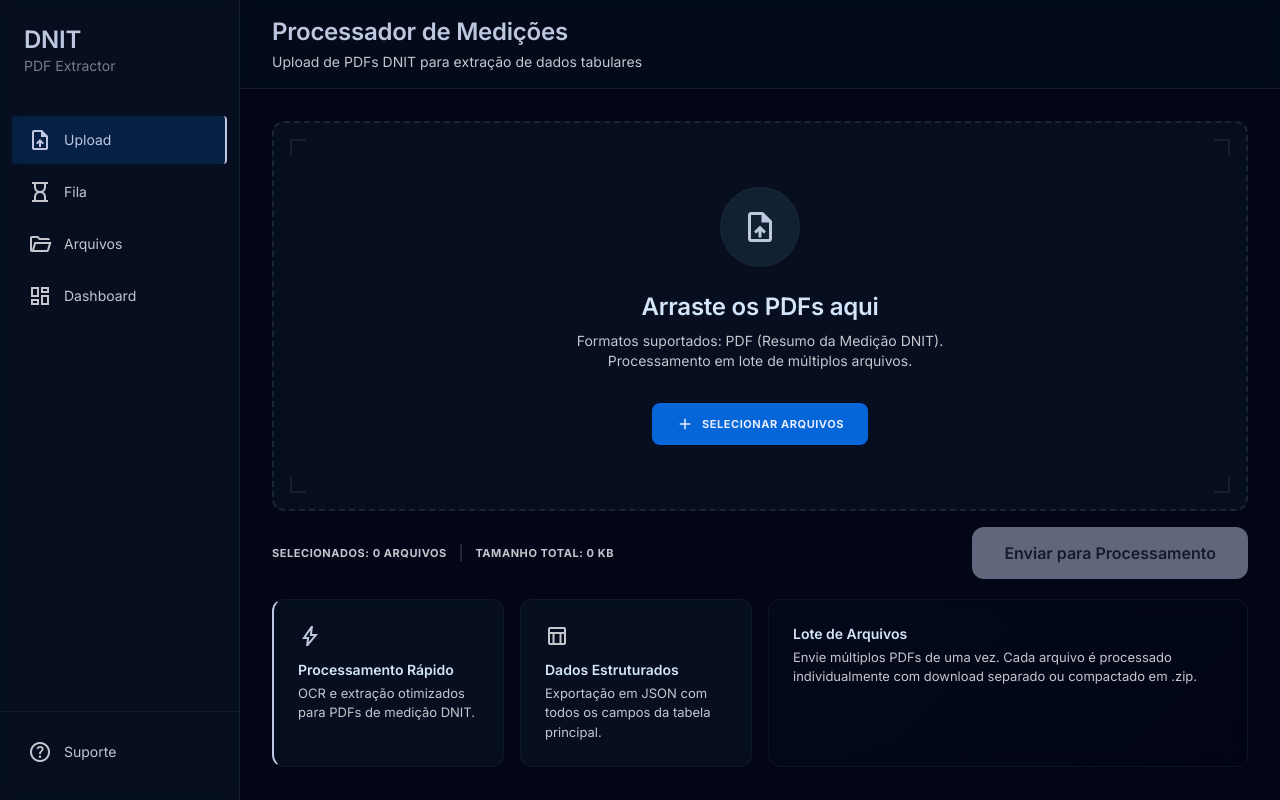
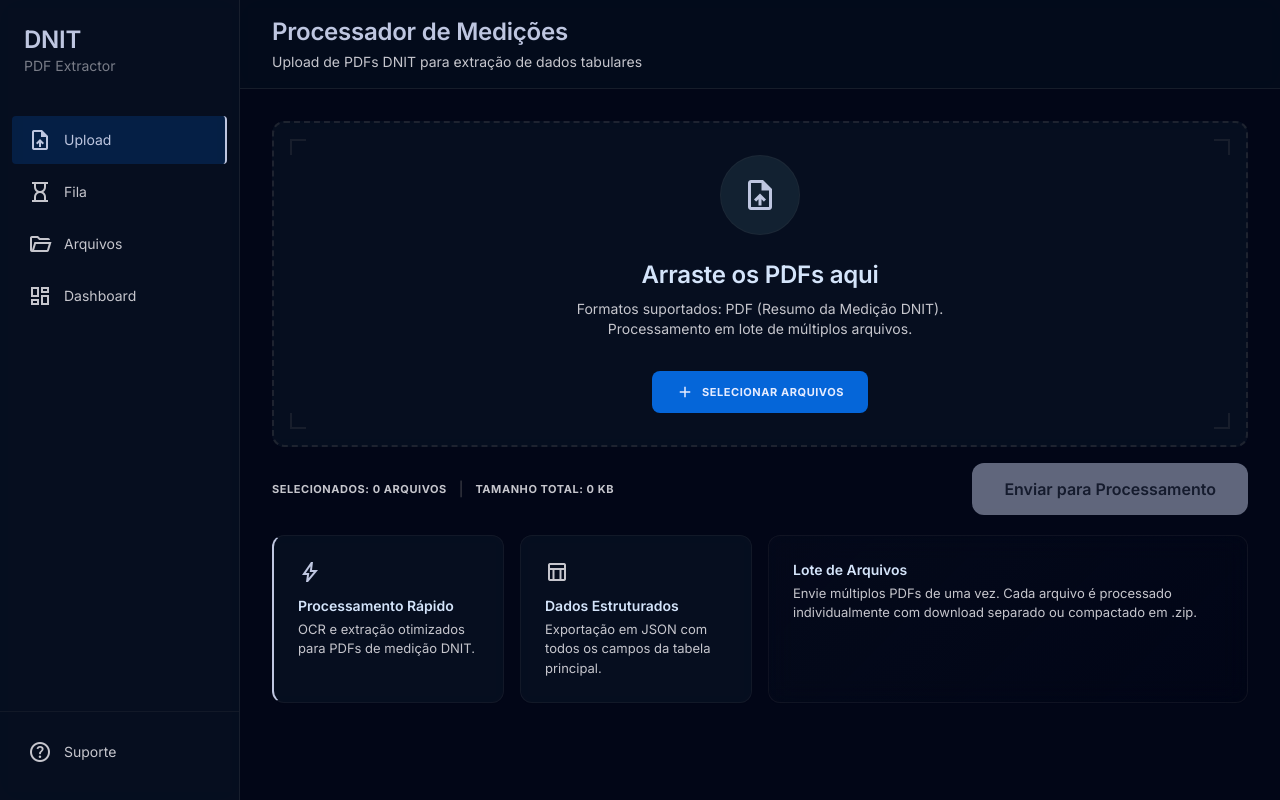
Before and after one commit to codetricksters/dnit-pdf-extractor, a Python web app: template app/templates/index.html in a window 1280 px wide. Run offline with Jinja, Linux system fonts and the light colour scheme; the template is opened without the code that fills it, so the values that code supplies are empty.

Commit message:
WIP: local UI changes

```diff
--- a/app/static/css/style.css
+++ b/app/static/css/style.css
@@ -37,7 +37,6 @@ body {
   font-size: 14px;
   line-height: 20px;
   min-height: 100vh;
-  overflow: hidden;
 }
 
 .material-symbols-outlined {
@@ -176,7 +175,7 @@ body {
   backdrop-filter: blur(12px);
   border: 2px dashed rgba(69, 70, 77, 0.4);
   border-radius: 12px;
-  padding: 64px 40px;
+  padding: 32px 32px;
   display: flex;
   flex-direction: column;
   align-items: center;
@@ -386,7 +385,8 @@ body {
   backdrop-filter: blur(12px);
   border: 1px solid rgba(69, 70, 77, 0.2);
   border-radius: 16px;
-  overflow: hidden;
+  /* overflow: hidden; */
+  margin-bottom: 32px;
 }
 
 .progress-header {
--- a/app/static/js/script.js
+++ b/app/static/js/script.js
@@ -104,7 +104,7 @@ document.getElementById('upload-form').addEventListener('submit', async e => {
   try {
     const res = await fetch('/upload', { method: 'POST', body: fd });
     if (!res.ok) {
-      const err = await res.json();
+      const err = await res.json().catch(() => ({ detail: res.statusText }));
       throw new Error(err.detail || res.statusText);
     }
     const data = await res.json();
```
